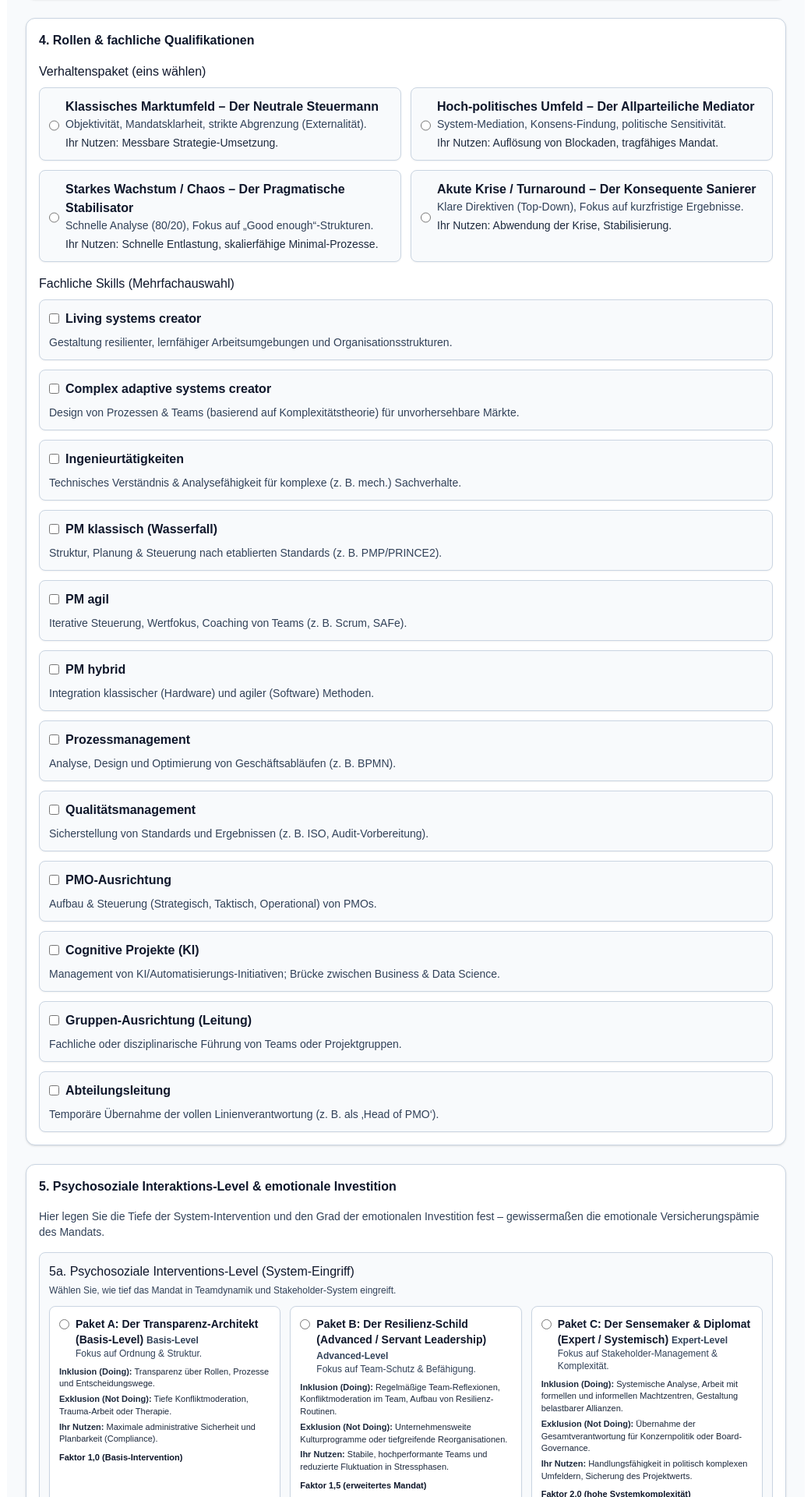
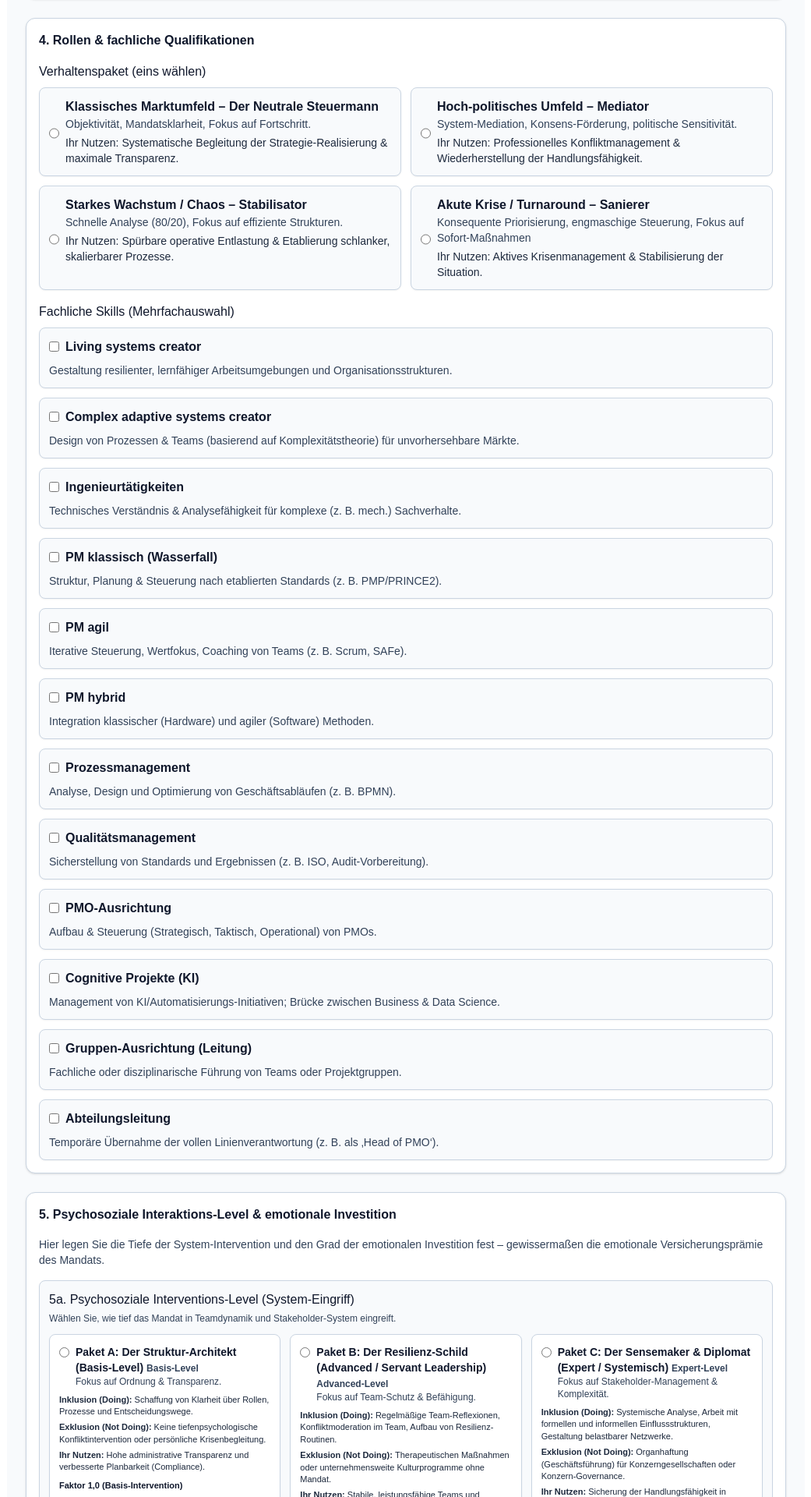
Before and after one commit to karsten2025/Client-Portal, a Next.js app: page /brief in a window 1280 px wide. Shown: the part 680-2600 px from the top of the page at 78% size, without its empty margins (119-1160 px from the left). Built offline with nearby package versions, Linux system fonts and the light colour scheme.

Commit message:
Refine caring/psycho packages & add semantic entropy note

```diff
--- a/app/brief/page.tsx
+++ b/app/brief/page.tsx
@@ -2,22 +2,20 @@
 "use client";
 
 import { useEffect, useMemo, useState } from "react";
+import Link from "next/link";
+
 import {
   BEHAVIORS,
   SKILLS,
   PSYCHO_PACKAGES,
   CARING_PACKAGES,
   LOCAL_KEYS,
-  Lang,
-  BehaviorId,
-  PsychoId,
-  CaringId,
 } from "../lib/catalog";
+import type { Lang, BehaviorId, PsychoId, CaringId } from "../lib/catalog";
 import { useLanguage } from "../lang/LanguageContext";
 import { tPair } from "../lib/i18n";
 import { ProcessBar } from "../components/ProcessBar";
 import { LanguageSwitcher } from "../components/LanguageSwitcher";
-import Link from "next/link";
 import { validateSelection } from "../lib/mandateRules";
 
 type Notes = Record<string, { need?: string; outcome?: string }>;
@@ -145,6 +143,21 @@ export default function BriefPage() {
       setPsychoId(recommendedPsychoId);
     }
   }, [recommendedPsychoId, psychoId]);
+
+  // Aktuell gewählte Pakete für 5a/5b inkl. Faktor
+  const psychoPackage = useMemo(
+    () => PSYCHO_PACKAGES.find((p) => p.id === psychoId) ?? null,
+    [psychoId]
+  );
+  const caringPackage = useMemo(
+    () => CARING_PACKAGES.find((c) => c.id === caringId) ?? null,
+    [caringId]
+  );
+
+  const psychoFactor = psychoPackage?.priceFactor ?? 1;
+  const caringFactor = caringPackage?.priceFactor ?? 1;
+  const hasFactorSelection = !!psychoPackage || !!caringPackage;
+  const combinedFactor = hasFactorSelection ? psychoFactor * caringFactor : 1;
 
   const label = (de: string, en: string) => tPair(L, de, en);
 
@@ -393,7 +406,7 @@ export default function BriefPage() {
         <p className="text-sm text-slate-700">
           {L === "en"
             ? "Here you define the depth of system intervention and how much emotional investment is part of the mandate. Think of it as the emotional insurance premium."
-            : "Hier legen Sie die Tiefe der System-Intervention und den Grad der emotionalen Investition fest – gewissermaßen die emotionale Versicherungspämie des Mandats."}
+            : "Hier legen Sie die Tiefe der System-Intervention und den Grad der emotionalen Investition fest – gewissermaßen die emotionale Versicherungsprämie des Mandats."}
         </p>
 
         {/* 5a – Psychosoziale Interventions-Level */}
@@ -486,6 +499,7 @@ export default function BriefPage() {
         </details>
 
         {/* 5b – Caring-Level */}
+        {/* 5b – Caring-Level */}
         <details
           className="rounded-lg border border-slate-300 bg-slate-50 p-3 space-y-3 shadow-xs"
           open
@@ -498,8 +512,8 @@ export default function BriefPage() {
 
           <p className="text-xs text-slate-700">
             {L === "en"
-              ? "Here you decide how much the fate of the project is allowed to affect the sleep of your project manager."
-              : "Hier entscheiden Sie, wie sehr das Schicksal des Projekts den Schlaf des Projektmanagers beeinflussen darf."}
+              ? "Here you choose the desired engagement level: pure execution, active stakeholder engagement or maximum result dedication."
+              : "Hier wählen Sie, welches Engagement-Level Sie wünschen: reine Auftragsabwicklung, aktives Stakeholder-Engagement oder maximale Ergebnis-Dedikation."}
           </p>
 
           <div className="grid md:grid-cols-3 gap-3">
@@ -532,21 +546,36 @@ export default function BriefPage() {
                       </div>
                     </div>
                   </div>
+
+                  {/* kurze Beschreibung */}
                   <div className="text-[11px] text-slate-800">
                     {(c as any).definition?.[L] ?? ""}
                   </div>
+
+                  {/* Angebot (optional) */}
                   <div className="text-[11px] text-slate-800">
                     <strong>{label("Angebot: ", "Offer: ")}</strong>
                     {(c as any).offer?.[L] ?? ""}
                   </div>
-                  <div className="text-[11px] text-slate-800">
-                    <strong>{label("Inklusion: ", "Includes: ")}</strong>
+
+                  {/* exakt gleiche Reihenfolge & Labels wie 5a */}
+                  <div className="text-[11px] text-slate-800 mt-1">
+                    <strong>
+                      {L === "en" ? "Includes: " : "Inklusion (Doing): "}
+                    </strong>
                     {(c as any).inclusion?.[L] ?? ""}
                   </div>
                   <div className="text-[11px] text-slate-800">
-                    <strong>{label("Exklusion: ", "Excludes: ")}</strong>
+                    <strong>
+                      {L === "en" ? "Excludes: " : "Exklusion (Not Doing): "}
+                    </strong>
                     {(c as any).exclusion?.[L] ?? ""}
                   </div>
+                  <div className="text-[11px] text-slate-800">
+                    <strong>{label("Ihr Nutzen: ", "Benefit: ")}</strong>
+                    {c.benefit[L]}
+                  </div>
+
                   <div className="text-[11px] font-semibold mt-1 text-slate-900">
                     {(c as any).priceLabel?.[L] ?? ""}
                   </div>
@@ -560,7 +589,36 @@ export default function BriefPage() {
               ? "Later in the offer we can make explicit what is not included: for example, if you choose level A, cultural integration and deep conflict moderation stay explicitly with the client."
               : "Im Angebot kann später explizit sichtbar werden, was nicht gekauft wurde: Wählt der Auftraggeber z. B. Level A, bleiben kulturelle Integration und tiefe Konfliktmoderation ausdrücklich in seiner Verantwortung."}
           </p>
+
+          <div className="mt-2 rounded-md border border-amber-300 bg-amber-50 p-2 flex gap-2 text-[11px] text-amber-900">
+            <span className="mt-0.5">⚖️</span>
+            <div>
+              <p>
+                {L === "en"
+                  ? "We know that terms can be emotionally charged and live in different interpretations. Normal clarifications around language, roles and responsibilities are included in the scope."
+                  : "Wir wissen, dass Begriffe emotional aufgeladen sein können und unterschiedliche Deutungsräume haben. Übliche Klärungen zu Sprache, Rollen und Verantwortlichkeiten sind im Leistungsumfang enthalten."}
+              </p>
+              <p className="mt-1">
+                {L === "en"
+                  ? "Once linguistic or semantic discussions start to repeatedly go in circles and measurably pull attention away from the project goal, they are treated as a separate advisory service (meta-clarification). This may – after mutual agreement – be billed separately as a change / additional time budget."
+                  : "Ab dem Punkt, an dem sich sprachliche oder semantische Diskussionen wiederholt im Kreis drehen und messbar Aufmerksamkeit vom Projektziel abziehen, gelten sie als eigenständige Beratungsleistung (Meta-Klärung). Diese kann – nach vorheriger Absprache – gesondert als Change / Zusatzkontingent abgerechnet werden."}
+              </p>
+            </div>
+          </div>
         </details>
+
+        {/* Faktor-Hinweis für 5a/5b kombiniert */}
+        {hasFactorSelection && (
+          <p className="text-[11px] text-slate-700 mt-1">
+            {L === "en"
+              ? `Current factor on the base day rate: ${combinedFactor.toFixed(
+                  2
+                )} (psychosocial level × caring). The concrete day rate is calculated in the next step on the offer page.`
+              : `Aktueller Faktor auf den Basis-Tagessatz: ${combinedFactor.toFixed(
+                  2
+                )} (psychosoziales Level × Caring). Die konkrete Tagessatz-Berechnung sehen Sie im nächsten Schritt im Angebots-Entwurf.`}
+          </p>
+        )}
       </section>
 
       {/* Footer-Aktion */}
--- a/app/lib/catalog.ts
+++ b/app/lib/catalog.ts
@@ -38,12 +38,12 @@ export const BEHAVIORS: Behavior[] = [
       en: "The neutral helmsman",
     },
     style: {
-      de: "Objektivität, Mandatsklarheit, strikte Abgrenzung (Externalität).",
-      en: "Objectivity, mandate clarity, strict boundary (externality).",
+      de: "Objektivität, Mandatsklarheit, Fokus auf Fortschritt.",
+      en: "Objectivity, mandate clarity, focus on progress",
     },
     outcome: {
-      de: "Messbare Strategie-Umsetzung.",
-      en: "Measurable strategy execution.",
+      de: "Systematische Begleitung der Strategie-Realisierung & maximale Transparenz.",
+      en: "Systematic support for strategy realization & maximum transparency.",
     },
   },
   {
@@ -53,16 +53,16 @@ export const BEHAVIORS: Behavior[] = [
       en: "Highly political environment",
     },
     pkg: {
-      de: "Der Allparteiliche Mediator",
-      en: "The all-party mediator",
+      de: "Mediator",
+      en: "Mediator",
     },
     style: {
-      de: "System-Mediation, Konsens-Findung, politische Sensitivität.",
-      en: "System mediation, consensus building, political sensitivity.",
+      de: "System-Mediation, Konsens-Förderung, politische Sensitivität.",
+      en: "Systemic moderation, consensus building, political sensitivity.",
     },
     outcome: {
-      de: "Auflösung von Blockaden, tragfähiges Mandat.",
-      en: "Removes blockages, viable mandate.",
+      de: "Professionelles Konfliktmanagement & Wiederherstellung der Handlungsfähigkeit.",
+      en: "Professional conflict management & restoration of operational capability.",
     },
   },
   {
@@ -72,16 +72,16 @@ export const BEHAVIORS: Behavior[] = [
       en: "Strong growth / chaos",
     },
     pkg: {
-      de: "Der Pragmatische Stabilisator",
-      en: "The pragmatic stabilizer",
+      de: "Stabilisator",
+      en: "Stabilizer",
     },
     style: {
-      de: "Schnelle Analyse (80/20), Fokus auf „Good enough“-Strukturen.",
-      en: "Rapid 80/20 analysis, focus on good-enough structures.",
+      de: "Schnelle Analyse (80/20), Fokus auf effiziente Strukturen.",
+      en: "Rapid analysis (80/20), focus on efficient structures.",
     },
     outcome: {
-      de: "Schnelle Entlastung, skalierfähige Minimal-Prozesse.",
-      en: "Quick relief, scalable minimal processes.",
+      de: "Spürbare operative Entlastung & Etablierung schlanker, skalierbarer Prozesse.",
+      en: "Tangible operational relief & establishment of lean, scalable processes.",
     },
   },
   {
@@ -91,16 +91,16 @@ export const BEHAVIORS: Behavior[] = [
       en: "Acute crisis / turnaround",
     },
     pkg: {
-      de: "Der Konsequente Sanierer",
-      en: "The decisive turnaround lead",
+      de: "Sanierer",
+      en: "Turnaround lead",
     },
     style: {
-      de: "Klare Direktiven (Top-Down), Fokus auf kurzfristige Ergebnisse.",
-      en: "Clear top-down directives, focus on short-term results.",
+      de: "Konsequente Priorisierung, engmaschige Steuerung, Fokus auf Sofort-Maßnahmen",
+      en: "Consistent prioritization, close monitoring, focus on immediate measures.",
     },
     outcome: {
-      de: "Abwendung der Krise, Stabilisierung.",
-      en: "Crisis averted, stabilisation.",
+      de: "Aktives Krisenmanagement & Stabilisierung der Situation.",
+      en: "Active crisis management & stabilization of the situation.",
     },
   },
 ];
@@ -370,16 +370,16 @@ export const PSYCH_LEVELS: Level[] = [
   {
     id: "psych-a",
     name: {
-      de: "Paket A: Der Transparenz-Architekt (Basis-Level)",
-      en: "Package A: Transparency architect (base level)",
+      de: "Paket A: Der Struktur-Architekt (Basis-Level)",
+      en: "Package A: The Structure Architect (Basic Level)",
     },
     focus: {
-      de: "Fokus auf Ordnung & Struktur.",
+      de: "Fokus auf Ordnung & Transparenz.",
       en: "Focus on order and structure.",
     },
     benefit: {
-      de: "Maximale administrative Sicherheit und Planbarkeit (Compliance).",
-      en: "Maximum administrative safety and planning reliability (compliance).",
+      de: "Hohe administrative Transparenz und verbesserte Planbarkeit (Compliance).",
+      en: "High administrative transparency and improved planning certainty (Compliance).",
     },
     priceFactor: 1.0,
     level: {
@@ -387,12 +387,12 @@ export const PSYCH_LEVELS: Level[] = [
       en: "Base level",
     },
     include: {
-      de: "Transparenz über Rollen, Prozesse und Entscheidungswege.",
-      en: "Transparency regarding roles, processes and decision paths.",
+      de: "Schaffung von Klarheit über Rollen, Prozesse und Entscheidungswege.",
+      en: "Creating clarity regarding roles, processes, and decision-making paths.",
     },
     exclude: {
-      de: "Tiefe Konfliktmoderation, Trauma-Arbeit oder Therapie.",
-      en: "Deep conflict moderation, trauma work or therapy.",
+      de: "Keine tiefenpsychologische Konfliktintervention oder persönliche Krisenbegleitung.",
+      en: "No deep psychological conflict intervention or personal crisis counseling.",
     },
     factorLabel: {
       de: "Faktor 1,0 (Basis-Intervention)",
@@ -407,11 +407,11 @@ export const PSYCH_LEVELS: Level[] = [
     },
     focus: {
       de: "Fokus auf Team-Schutz & Befähigung.",
-      en: "Focus on team protection and empowerment.",
+      en: "Focus on Team Protection & Enablement.",
     },
     benefit: {
-      de: "Stabile, hochperformante Teams und reduzierte Fluktuation in Stressphasen.",
-      en: "Stable, high-performing teams and reduced turnover in stressful phases.",
+      de: "Stabile, leistungsfähige Teams und reduzierte Reibungsverluste in Stressphasen.",
+      en: "Stable, high-performing teams and reduced friction during stressful phases.",
     },
     priceFactor: 1.5,
     level: {
@@ -420,11 +420,11 @@ export const PSYCH_LEVELS: Level[] = [
     },
     include: {
       de: "Regelmäßige Team-Reflexionen, Konfliktmoderation im Team, Aufbau von Resilienz-Routinen.",
-      en: "Regular team reflections, conflict moderation within the team, building resilience routines.",
+      en: "RRegular team reflections, moderation of tension fields, establishing resilience routines.",
     },
     exclude: {
-      de: "Unternehmensweite Kulturprogramme oder tiefgreifende Reorganisationen.",
-      en: "Company-wide culture programs or deep reorganisations.",
+      de: "Therapeutischen Maßnahmen oder unternehmensweite Kulturprogramme ohne Mandat.",
+      en: "Therapeutic measures or company-wide culture programs without a specific mandate.",
     },
     factorLabel: {
       de: "Faktor 1,5 (erweitertes Mandat)",
@@ -442,8 +442,8 @@ export const PSYCH_LEVELS: Level[] = [
       en: "Focus on stakeholder management and complexity.",
     },
     benefit: {
-      de: "Handlungsfähigkeit in politisch komplexen Umfeldern, Sicherung des Projektwerts.",
-      en: "Ability to act in politically complex environments, safeguarding project value.",
+      de: "Sicherung der Handlungsfähigkeit in politisch komplexen Umfeldern und Schutz des Wertes.",
+      en: "Ensuring ability to act in politically complex environments and protection of project value.",
     },
     priceFactor: 2.0,
     level: {
@@ -451,12 +451,12 @@ export const PSYCH_LEVELS: Level[] = [
       en: "Expert level",
     },
     include: {
-      de: "Systemische Analyse, Arbeit mit formellen und informellen Machtzentren, Gestaltung belastbarer Allianzen.",
-      en: "Systemic analysis, work with formal and informal power centres, crafting robust alliances.",
+      de: "Systemische Analyse, Arbeit mit formellen und informellen Einflussstrukturen, Gestaltung belastbarer Netzwerke.",
+      en: "SSystemic analysis, working with formal and informal influence structures, shaping resilient networks.",
     },
     exclude: {
-      de: "Übernahme der Gesamtverantwortung für Konzernpolitik oder Board-Governance.",
-      en: "Taking full responsibility for corporate politics or board governance.",
+      de: "Organhaftung (Geschäftsführung) für Konzerngesellschaften oder Konzern-Governance.",
+      en: "Executive liability (officer status) for corporate entities or corporate governance.",
     },
     factorLabel: {
       de: "Faktor 2,0 (hohe Systemkomplexität)",
@@ -469,16 +469,16 @@ export const CARING_LEVELS: Level[] = [
   {
     id: "care-a",
     name: {
-      de: "Paket A: Dienst nach Vorschrift (Maximale Indifferenz)",
-      en: "Package A: Duty only (maximum indifference)",
+      de: "Paket A: Fokus auf Auftragserfüllung (Professionelle Distanz)",
+      en: "Package A: Focus on Execution (Professional Distance)",
     },
     focus: {
-      de: "Reines Reporting & Governance, kein emotionales Mittragen.",
-      en: "Pure reporting & governance, no emotional co-ownership.",
+      de: "Sachlich, effizient, Scope-orientiert. Der Agent agiert fokussiert auf Basis der vereinbarten Deliverables.",
+      en: "Objective, efficient, scope-oriented. The project manager acts with focus, based strictly on agreed deliverables.",
     },
     benefit: {
-      de: "Günstigster Tarif – Sie zahlen nur für Methode und Präsenz.",
-      en: "Lowest rate – you pay only for method and presence.",
+      de: "Maximale Kosteneffizienz und strikte Fokussierung auf harte Fakten ohne administrativen „Overhead“",
+      en: "Maximum cost efficiency and strict focus on hard facts without administrative overhead.",
     },
     priceFactor: 1.0,
     tagline: {
@@ -486,20 +486,20 @@ export const CARING_LEVELS: Level[] = [
       en: "Professional, distant, factual.",
     },
     definition: {
-      de: "Der Projektleiter führt sauber aus, ohne sich emotional zu involvieren.",
-      en: "The project lead executes cleanly without emotional involvement.",
+      de: "Der Agent führt sauber aus, die emotionale Beteiligung beschränkt sich auf ein Minimum.",
+      en: "The agent executes cleanly, emotional involvement is kept to a minimum.",
     },
     offer: {
-      de: "Fokus auf Struktur, Reporting, Termin- und Budgettreue.",
-      en: "Focus on structure, reporting, and adherence to time and budget.",
+      de: "Fokus auf Struktur, Reporting, Termin- und Budgettreue gemäß Vertrag.",
+      en: "Focus on structure, reporting, schedule, and budget adherence according to contract.",
     },
     inclusion: {
       de: "Regelmäßige Statusberichte, Risiko-Monitoring, formale Eskalationen.",
       en: "Regular status reports, risk monitoring, formal escalations.",
     },
     exclusion: {
-      de: "Keine Kulturarbeit, keine tiefe Begleitung von Führung und Teams.",
-      en: "No culture work, no deep coaching of leadership and teams.",
+      de: "Tiefe kulturelle Integration, keine psychologische Betreuung von Führung und Teams.",
+      en: "Deep cultural integration, no psychological counseling for leadership or teams.",
     },
     priceLabel: {
       de: "Faktor 1,0 (Basis-Caring)",
@@ -509,16 +509,16 @@ export const CARING_LEVELS: Level[] = [
   {
     id: "care-b",
     name: {
-      de: "Paket B: Professionelle Empathie (Selektive Indifferenz)",
-      en: "Package B: Professional empathy (selective indifference)",
+      de: "Paket B: Aktives Stakeholder-Engagement (Servant Leadership)",
+      en: "Package B: Active Stakeholder Engagement (Servant Leadership)",
     },
     focus: {
-      de: "Konfliktmanagement & Team-Schutz, klare professionelle Distanz.",
-      en: "Conflict management & team shielding with professional distance.",
+      de: "Empathisch, teamorientiert, schützend. Der Agent kümmert sich aktiv um die Leistungsfähigkeit des Teams und das Umfeld.",
+      en: "Empathetic, team-oriented, protective. The agent actively ensures team performance and manages the environment.",
     },
     benefit: {
-      de: "Performance-orientierte Fürsorge ohne emotionale Verstrickung.",
-      en: "Performance-oriented care without emotional entanglement.",
+      de: "Reduziertes Fluktuations- und Burnout-Risiko im Team sowie höhere Produktivität durch psychologische Sicherheit.",
+      en: "Reduced risk of turnover and burnout within the team, plus higher productivity through psychological safety.",
     },
     priceFactor: 1.5,
     tagline: {
@@ -530,16 +530,16 @@ export const CARING_LEVELS: Level[] = [
       en: "The project lead visibly cares for team and stakeholders, while maintaining boundaries.",
     },
     offer: {
-      de: "Aktives Stakeholder-Management, Moderation von Spannungen, Schutz der Kernteams.",
-      en: "Active stakeholder management, tension moderation, protection of core teams.",
+      de: "Aktives Stakeholder-Management, Moderation von Spannungen, Schutz der Kernteams („Shielding“)",
+      en: "Active stakeholder management, moderation of tensions, shielding of core teams.",
     },
     inclusion: {
       de: "Einzel- und Kleingruppen-Check-ins, konstruktive Konfliktgespräche, Frühwarnsystem für Überlast.",
       en: "One-to-one and small-group check-ins, constructive conflict talks, early warning for overload.",
     },
     exclusion: {
-      de: "Kein 24/7-Ownership des Projekts, keine Übernahme von Personalverantwortung außerhalb des Mandats.",
-      en: "No 24/7 ownership of the project, no personnel responsibility beyond the mandate.",
+      de: "Übernahme disziplinarischer Personalverantwortung außerhalb des Mandats.",
+      en: "No assumption of disciplinary HR responsibility outside the mandate.",
     },
     priceLabel: {
       de: "Faktor 1,5 (erhöhtes Caring)",
@@ -549,16 +549,16 @@ export const CARING_LEVELS: Level[] = [
   {
     id: "care-c",
     name: {
-      de: "Paket C: Total Ownership (Maximale Identifikation)",
-      en: "Package C: Total ownership (maximum identification)",
+      de: "Paket C: Maximale Ergebnis-Dedikation (Unternehmerisches Denken)",
+      en: "Package C: Maximum Result Dedication (Entrepreneurial Mindset)",
     },
     focus: {
-      de: "Intrapreneurship, politische Kämpfe für das Projekt, Kulturarbeit.",
-      en: "Intrapreneurship, political fights for the project, culture work.",
+      de: "Hochidentifiziert, politisch versiert, intensiv. Der Agent vertritt die Interessen mit unternehmerischem Mindset („Act like an owner, stay a consultant“).",
+      en: "Highly identified, politically savvy, intense. The project manager represents project interests with an entrepreneurial mindset (Act like an owner, stay a consultant).",
     },
     benefit: {
-      de: "Höchster Einsatz – der Projektleiter verkauft seine Nerven und Sorge.",
-      en: "Highest commitment – the project lead literally sells their nerves and concern.",
+      de: "Maximale Entlastung des Auftraggebers und hohe Durchsetzungskraft in schwierigen politischen Gemengelagen.",
+      en: "Maximum relief for the client and high assertiveness in difficult political environments.",
     },
     priceFactor: 2.0,
     tagline: {
@@ -566,20 +566,20 @@ export const CARING_LEVELS: Level[] = [
       en: "As if it were their own company.",
     },
     definition: {
-      de: "Der Projektleiter identifiziert sich maximal mit Projekt und Organisation und geht politisch in Vorleistung.",
-      en: "The project lead identifies strongly with project and organisation and leans in politically.",
+      de: "Der Agent identifiziert sich maximal mit den Zielen des Unternehmens und geht politisch in Vorleistung.",
+      en: "The agent identifies fully with the company's goals and takes the political initiative.",
     },
     offer: {
-      de: "Aktive Kulturarbeit, politische Allianzen, hartnäckige Vertretung der Projektinteressen.",
-      en: "Active culture work, political alliances, persistent representation of project interests.",
+      de: "Intensive Präsenz in Entscheidungsgremien, aktive Gestaltung von Allianzen, hartnäckige Vertretung der Ziele.",
+      en: "Intensive presence in decision-making bodies, active shaping of alliances, persistent representation of goals.",
     },
     inclusion: {
-      de: "Hohe Verfügbarkeit, intensive Präsenz in Entscheidungsrunden, Ownership auch in Grauzonen.",
-      en: "High availability, intensive presence in decision rounds, ownership even in grey areas.",
+      de: "Hohe Verfügbarkeit, „Sparring Partner“ für das Management, Ownership für Governance-Themen.",
+      en: "High availability, Sparring Partner for management, ownership of governance topics.",
     },
     exclusion: {
-      de: "Keine Übernahme der rechtlichen Arbeitgeberfunktion oder formaler Organhaftung.",
-      en: "No assumption of legal employer function or formal director liability.",
+      de: "Organschaftliche Vertretung (GF-Haftung) oder Eingliederung in die interne Organisation.",
+      en: "Corporate executive liability (x-officer status) or integration into the internal organization.",
     },
     priceLabel: {
       de: "Faktor 2,0 (maximales Caring)",
```
